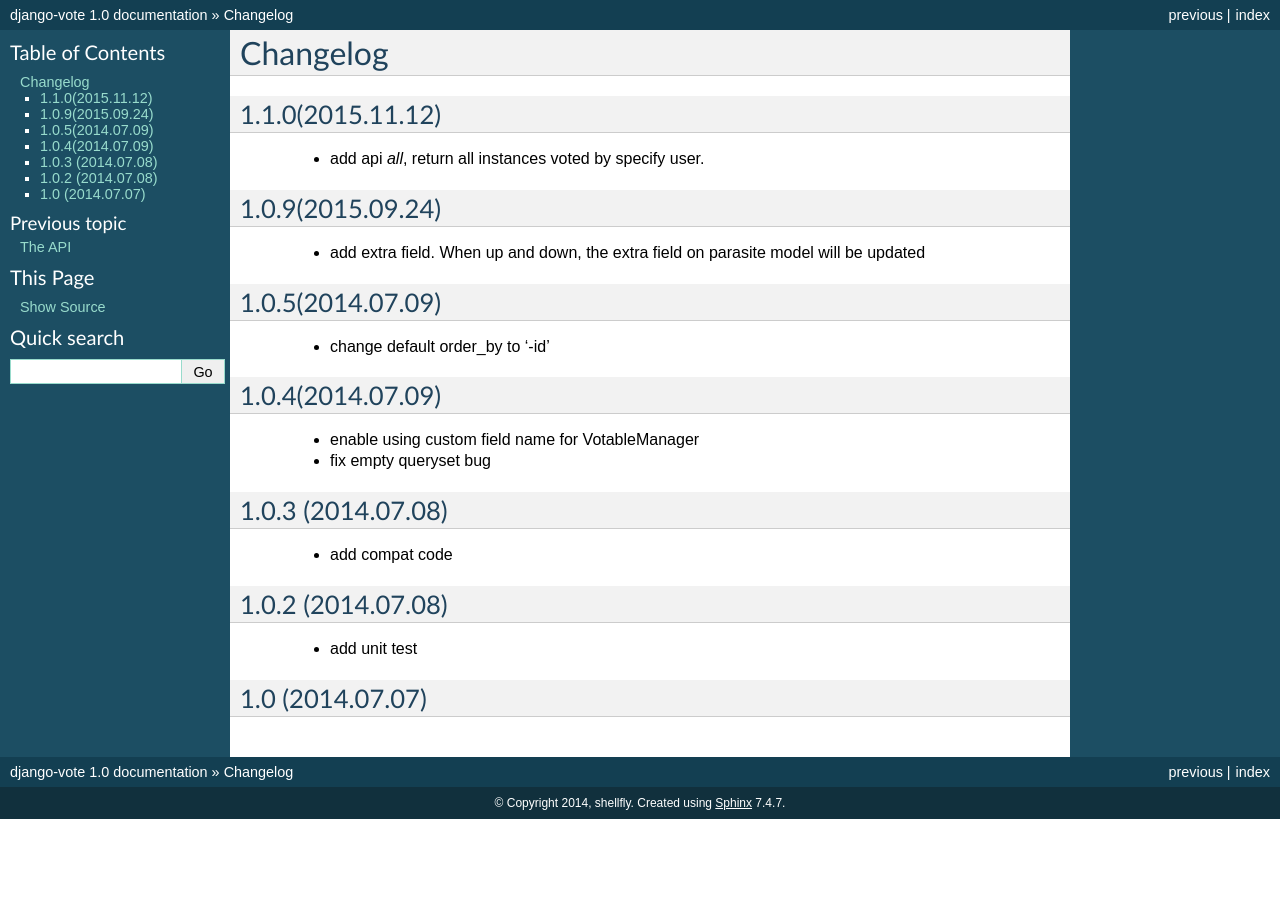
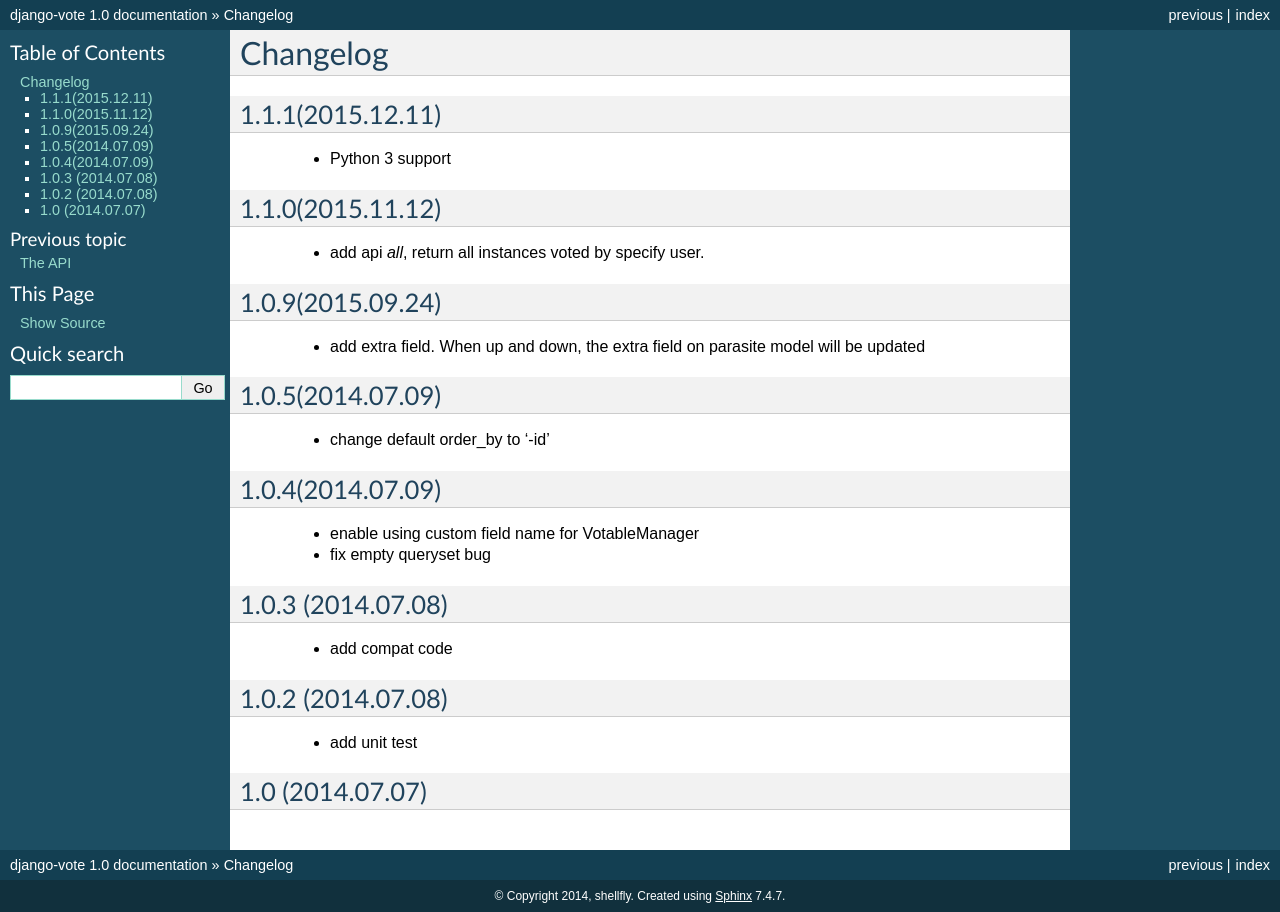
Before and after one commit to shellfly/django-vote, a Sphinx documentation site: the page built from docs/changelog.rst, in a window 1280 px wide. Built offline with Sphinx 7.4.7, drawn with Linux system fonts in a browser that asks for light colours.

Commit message:
update version to 1.1.1

```diff
--- a/README.rst
+++ b/README.rst
@@ -62,7 +62,3 @@
 users()
 =======
 Returns a list of users who voted and their voting date
-
-filter()
-=======
-add extra info to original queryset
--- a/docs/changelog.rst
+++ b/docs/changelog.rst
@@ -1,5 +1,9 @@
 Changelog
 =========
+
+1.1.1(2015.12.11)
+-----------------
+ * Python 3 support
 
 1.1.0(2015.11.12)
 -----------------
--- a/setup.py
+++ b/setup.py
@@ -8,7 +8,7 @@
 
 setup(
     name='django-vote',
-    version='1.1.0',
+    version='1.1.1',
     packages=['vote'],
     include_package_data=True,
     license='BSD License',
@@ -23,8 +23,8 @@
         'Framework :: Django',
         'Intended Audience :: Developers',
         'License :: OSI Approved :: BSD License',
-        'Operating System :: OS Independent',
         'Programming Language :: Python :: 2.7',
+        'Programming Language :: Python :: 3.4',
         'Topic :: Internet :: WWW/HTTP',
         'Topic :: Internet :: WWW/HTTP :: Dynamic Content',
     ],
```
